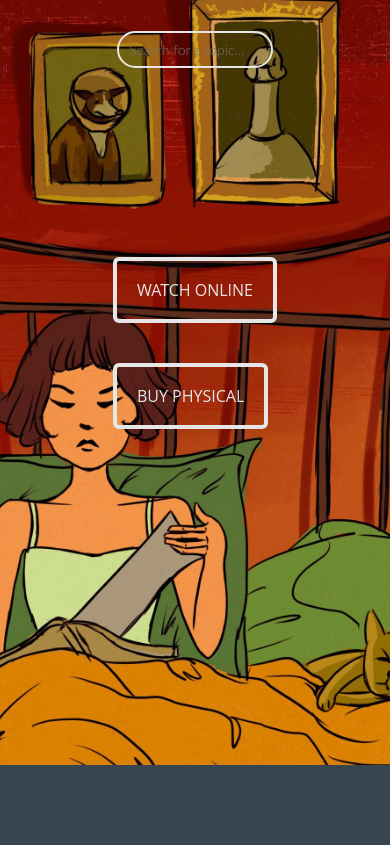
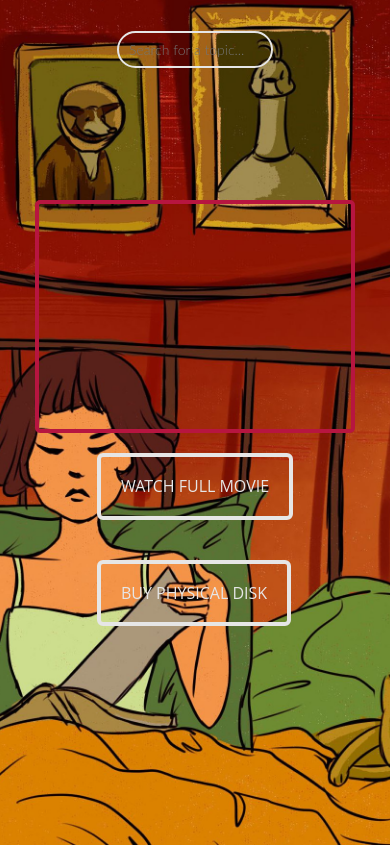
Before and after one commit to cyw233/react-movie-landing, a React app: page / in a window 390 px wide. Shown: the part 79-924 px from the top of the page. Before the commit the page ends 844 px from the top, so only its background shows below. Built offline with nearby package versions, Linux system fonts and the light colour scheme.

Commit message:
Add trailer player

```diff
--- a/package.json
+++ b/package.json
@@ -56,6 +56,7 @@
   "dependencies": {
     "normalize.css": "^8.0.0",
     "react": "^16.4.0",
-    "react-dom": "^16.4.0"
+    "react-dom": "^16.4.0",
+    "react-player": "^1.11.0"
   }
 }
--- a/src/components/App.js
+++ b/src/components/App.js
@@ -2,6 +2,7 @@ import React, { Component } from 'react';
 
 import Header from './Header';
 import Title from './Title';
+import ReactPlayer from 'react-player';
 
 export default class App extends Component {
 
@@ -14,6 +15,9 @@ export default class App extends Component {
       <div>
         <Header />
         <div className="container">
+          <div className="Trailer">
+            <ReactPlayer width='100%' height='100%' url='https://www.youtube.com/watch?v=HUECWi5pX7o&t=1s' controls />
+          </div>
           <Title />
         </div>
       </div>
--- a/src/components/Title.js
+++ b/src/components/Title.js
@@ -8,8 +8,8 @@ export default class Title extends Component {
         <div className="content">
           {/* <img className="logo" src="https://i.ibb.co/F4HgGnQ/amelie.png" alt="amelie" /> */}
           <div className="button-wrapper">
-            <TitleButton primary={true} text="Watch Online" />
-            <TitleButton primary={false} text="Buy Physical" />
+            <TitleButton primary={true} text="Watch Full Movie" />
+            <TitleButton primary={false} text="Buy Physical Disk" />
           </div>
         </div>
         <div className="overlay"></div>
--- a/src/styles/_base.scss
+++ b/src/styles/_base.scss
@@ -12,6 +12,7 @@ body {
     flex-flow: column;
     height: 100vh;
     justify-content: center;
+    margin-top: 80px;
 }
 
 .logo {
--- a/src/styles/_settings.scss
+++ b/src/styles/_settings.scss
@@ -3,5 +3,6 @@ $font-family: 'Open Sans', 'Helvetica', 'Arial', 'sans-serif';
 $charcoal: #36454F;
 $smoke: rgb(230, 230, 230);
 $banana: #f6b93b;
+$jelapena: #b71540;
 
 $transition: all 200ms cubic-bezier(0.390, 0.500, 0.150, 1.360);
--- a/src/styles/app.scss
+++ b/src/styles/app.scss
@@ -136,6 +136,13 @@ ol, ul {
   z-index: 5;
 }
 
+.Trailer {
+  border: 4px solid #b71540;
+  border-radius: 5px;
+  width: 400px;
+  height: 225px
+}
+
 @media screen and (max-width: 750px) {
   .Search {
     padding-top: 100px;
@@ -211,3 +218,15 @@ nav {
     margin-left: 75%
   }
 }
+
+@media (max-width: 450px) {
+  .Trailer {
+    width: 80%;
+    height: 225px
+  }
+}
+@media (max-width: 350px) {
+  .Trailer {
+    margin-top: 30px
+  }
+}
```
Also changed, not shown: 1 other file.
